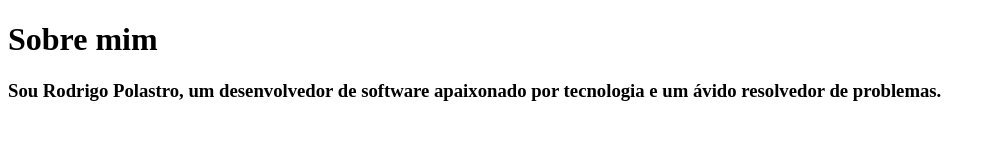
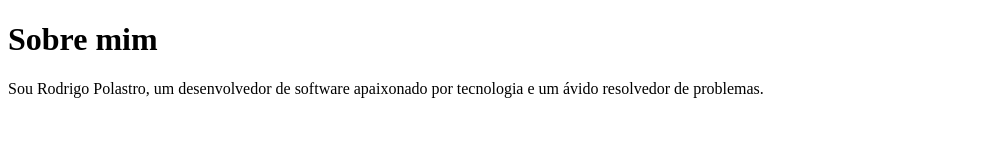
Before and after one commit to rodrigopolastro/aulagit01, a plain HTML site: page sobremim.html in a window 1280 px wide. Shown: the whole page, without its empty margins (0-995 px from the left). Drawn offline with Linux system fonts and the light colour scheme.

```diff
--- a/sobremim.html
+++ b/sobremim.html
@@ -7,6 +7,6 @@
 </head>
 <body>
   <h1>Sobre mim</h1>
-  <h3>Sou Rodrigo Polastro, um desenvolvedor de software apaixonado por tecnologia e um ávido resolvedor de problemas.</h3>
+  <p>Sou Rodrigo Polastro, um desenvolvedor de software apaixonado por tecnologia e um ávido resolvedor de problemas.</p>
 </body>
 </html>
```
Also changed, not shown: index.html (+1 -0 lines).
